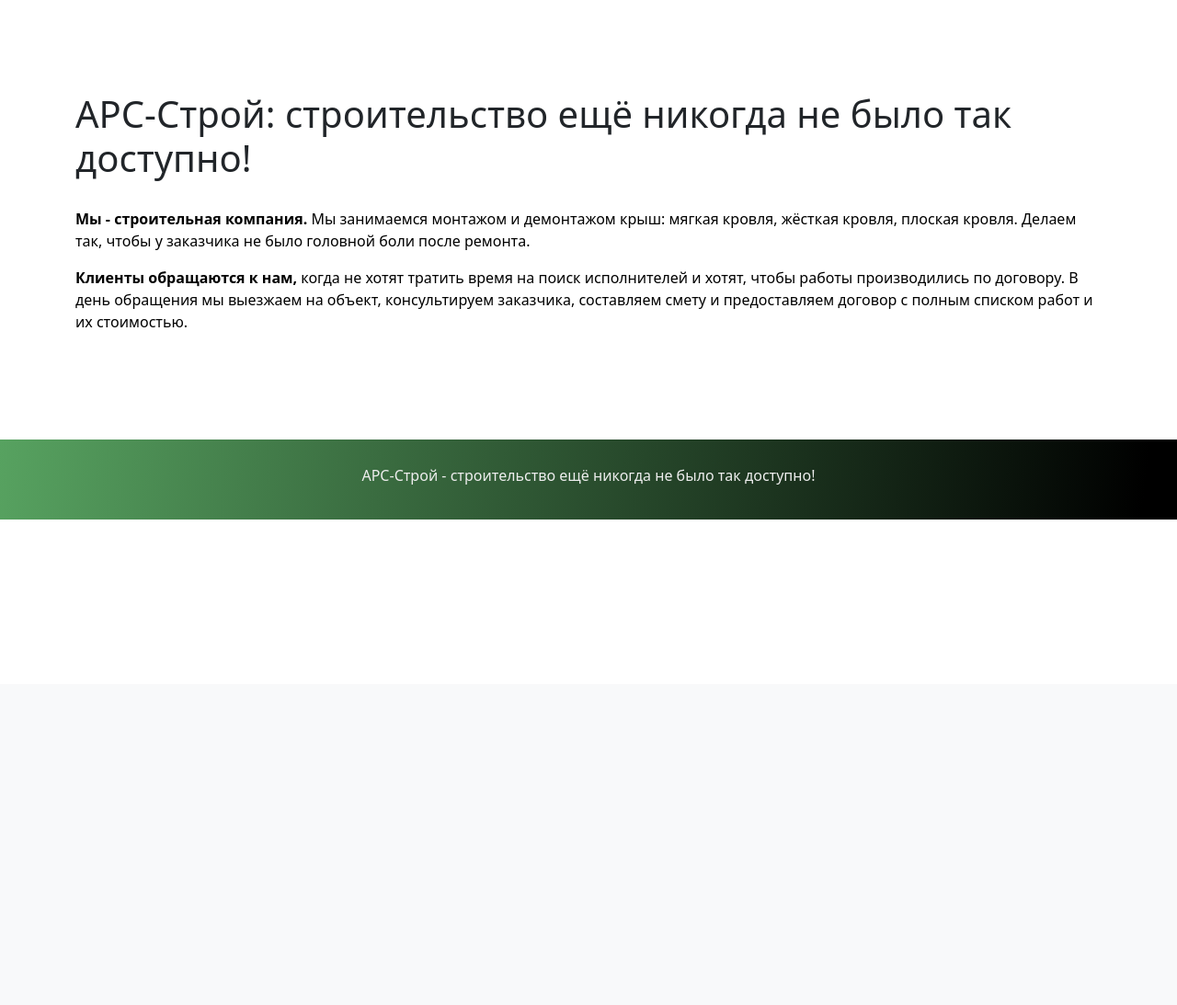
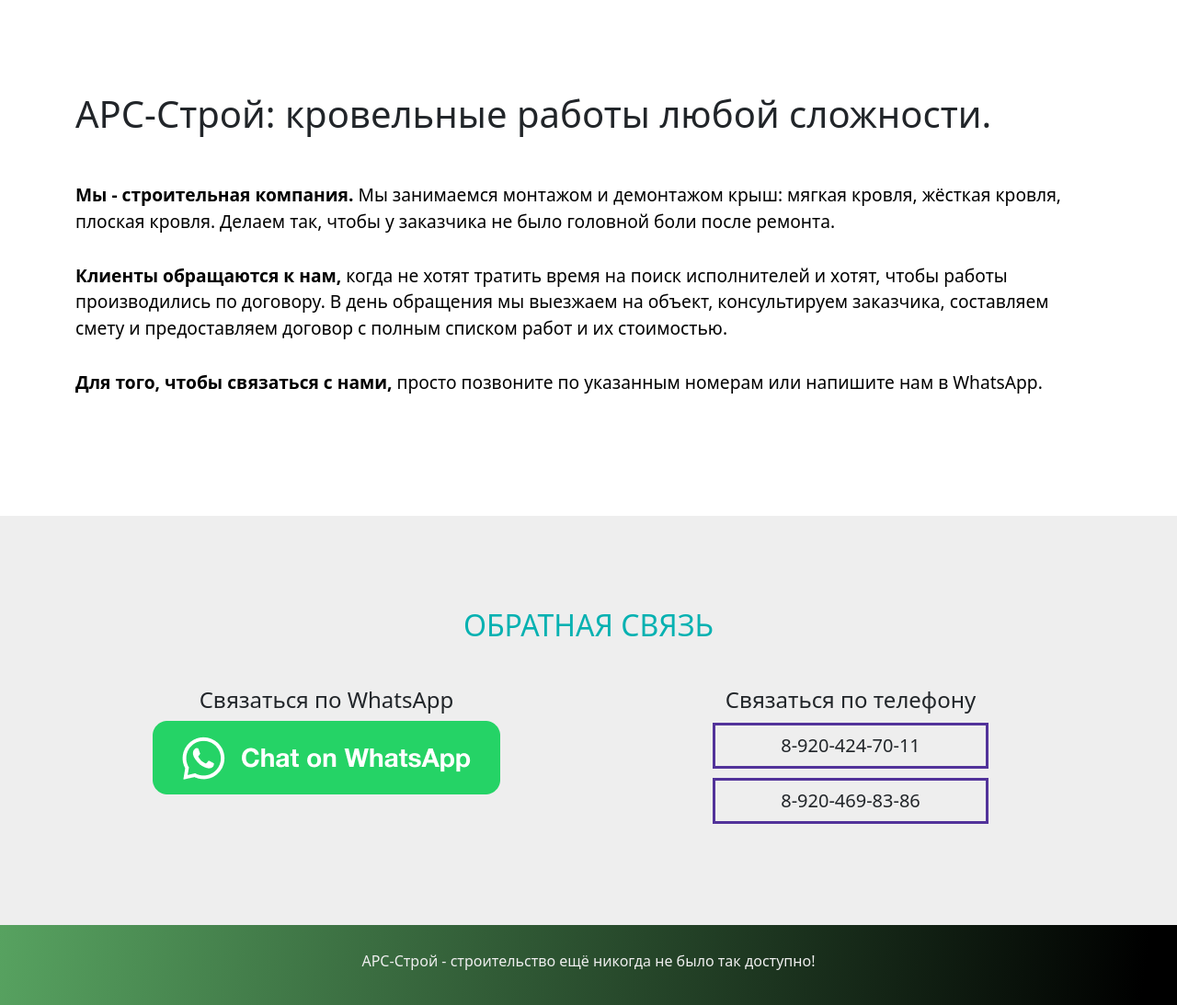
Before and after one commit to sober21/stroimVmeste, a Flask app: page /about in a window 1280 px wide. Shown: the part 56-1149 px from the top of the page at 92% size. Before the commit the page ends 621 px from the top, so only its background shows below. Run offline with Flask 3, Linux system fonts and the light colour scheme.

Commit message:
Добавил текст в "о нас". SEO

```diff
--- a/app/static/css/style.css
+++ b/app/static/css/style.css
@@ -90,11 +90,16 @@
 /* Подвал */
 
 /* ------------------------- О нас ---------------------------- */
+.about {
+    padding: 50 px 0;
+}
 .about p {
     color: black;
+    font-size: 1.2em;
+    margin: 30px 0px;
 }
 .about h1 {
-    margin-bottom: 30px;
+    margin-bottom: 50px;
 }
 /* ------------------------- О нас ---------------------------- */
 
--- a/app/templates/about.html
+++ b/app/templates/about.html
@@ -10,16 +10,39 @@
     <div class="container">
         <div class="row">
             <div class="col-12">
-                <h1>AРС-Строй: строительство ещё никогда не было так доступно!</h1>
+                <h1>AРС-Строй: кровельные работы любой сложности.</h1>
                 <p><b>Мы - строительная компания.</b> Мы занимаемся монтажом и демонтажом крыш: мягкая кровля, жёсткая кровля,
                     плоская кровля. Делаем так, чтобы у заказчика не было головной боли после ремонта.</p>
                 <p><b>Клиенты обращаются к нам,</b> когда не хотят тратить время на поиск исполнителей и хотят, чтобы
                 работы производились по договору. В день обращения мы выезжаем на объект, консультируем заказчика, составляем смету
                 и предоставляем договор с полным списком работ и их стоимостью.</p>
+                <p><b>Для того, чтобы связаться с нами,</b> просто позвоните по указанным номерам или напишите нам в
+                WhatsApp.</p>
             </div>
         </div>
     </div>
 </section>
+<section class="feedback" id="feedback">
+      <div class="container">
+          <div class="row">
+              <div class="col-12">
+                  <h2 class="text-center text-uppercase color1 mb-5">Обратная связь</h2>
+              </div>
+          </div>
+          <div class="row justify-content-center">
+              <div class="col-md-6 col-sm-12 mb-3   ">
+                  <h4 class="text-center">Связаться по WhatsApp</h4>
+                  <a aria-label="Напишите в WhatsApp" href="https://wa.me/79204247011"><img src="static/images/whats_app_image.png" class="img-fluid mx-auto d-block"></a>
+              </div>
+               <div class="col-md-6 col-sm-12">
+                  <h4 class="text-center">Связаться по телефону</h4>
+                  <h5 class="text-center">8-920-424-70-11</h5>
+                  <h5 class="text-center">8-920-469-83-86</h5>
+              </div>
+          </div>
+
+      </div>
+  </section>
 {% endblock %}
 </body>
 </html>
```
